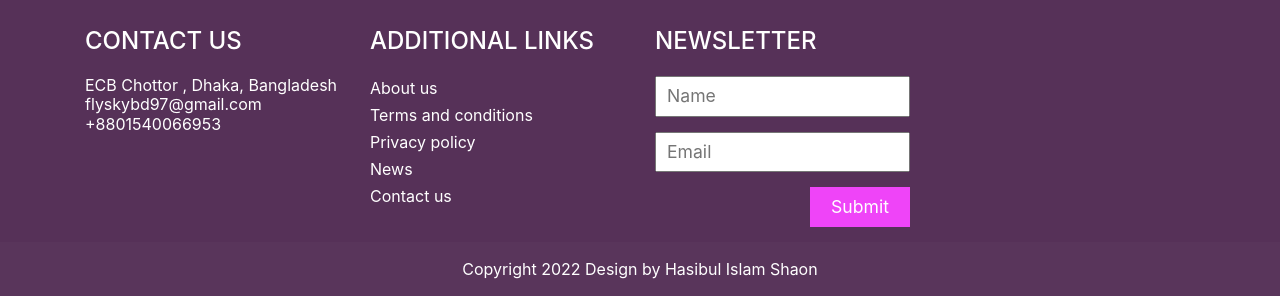
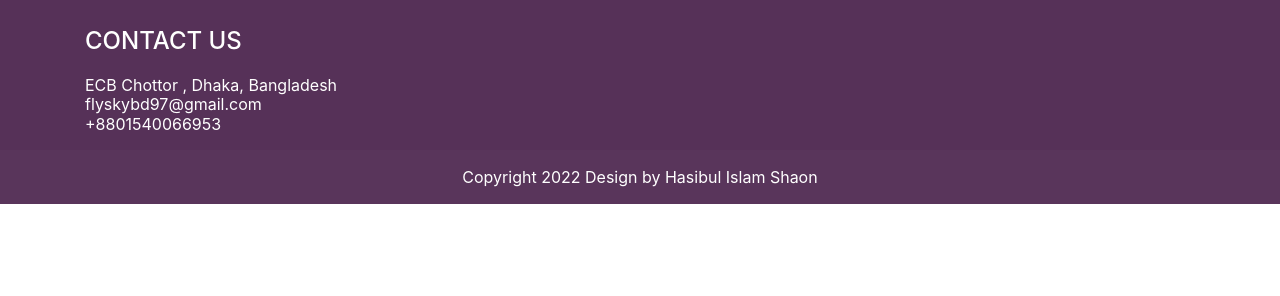
Before and after one commit to hasibulislamshaon/flyskybd, a plain HTML site: page index.html in a window 1280 px wide. Shown: the part 3196-3492 px from the top of the page. After the commit the page ends 3400 px from the top, so only its background shows below. Drawn offline with nearby package versions, Linux system fonts and the light colour scheme.

Commit message:
Update index.html

```diff
--- a/index.html
+++ b/index.html
@@ -196,29 +196,6 @@
                             </p>
                         </div>
                     </div>
-                    <div class="col-lg-3 col-md-6 col-12">
-                        <div class="item">
-                            <h4 class="text-uppercase">additional links</h4>
-                            <ul>
-                                <li><a href="#">About us</a></li>
-                                <li><a href="#">Terms and conditions</a></li>
-                                <li><a href="#">Privacy policy</a></li>
-                                <li><a href="#">News</a></li>
-                                <li><a href="#">Contact us</a></li>
-                            </ul>
-                        </div>
-                    </div>
-
-                    <div class="col-lg-3 col-md-6 col-12">
-                        <div class="item">
-                            <h4 class="text-uppercase">newsletter</h4>
-                            <form>
-                                <input type="text" placeholder="Name">
-                                <input type="email" placeholder="Email">
-                                <input type="submit" value="Submit">
-                            </form>
-                        </div>
-                    </div>
                 </div>
             </div>
             <div class="copyright text-center">
```
